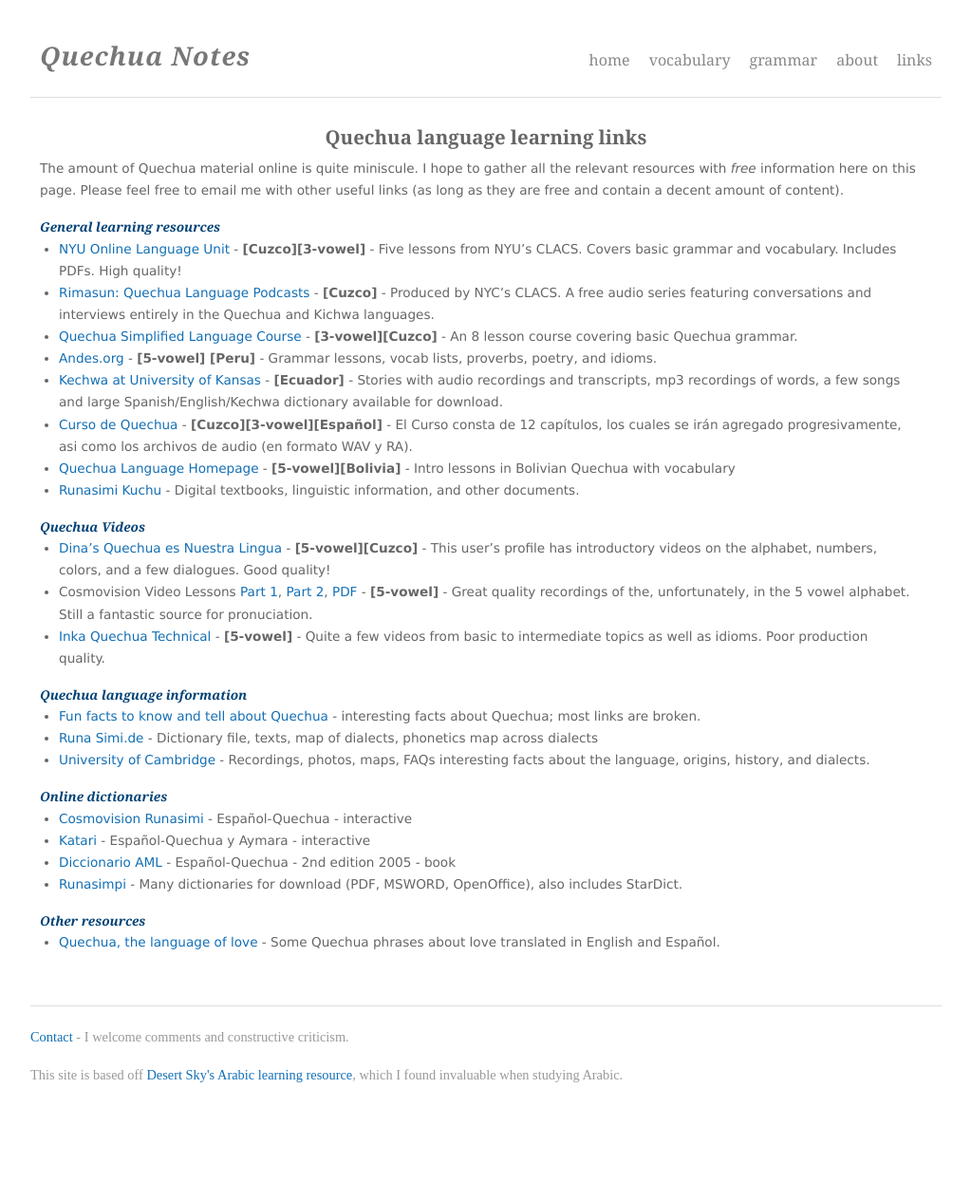
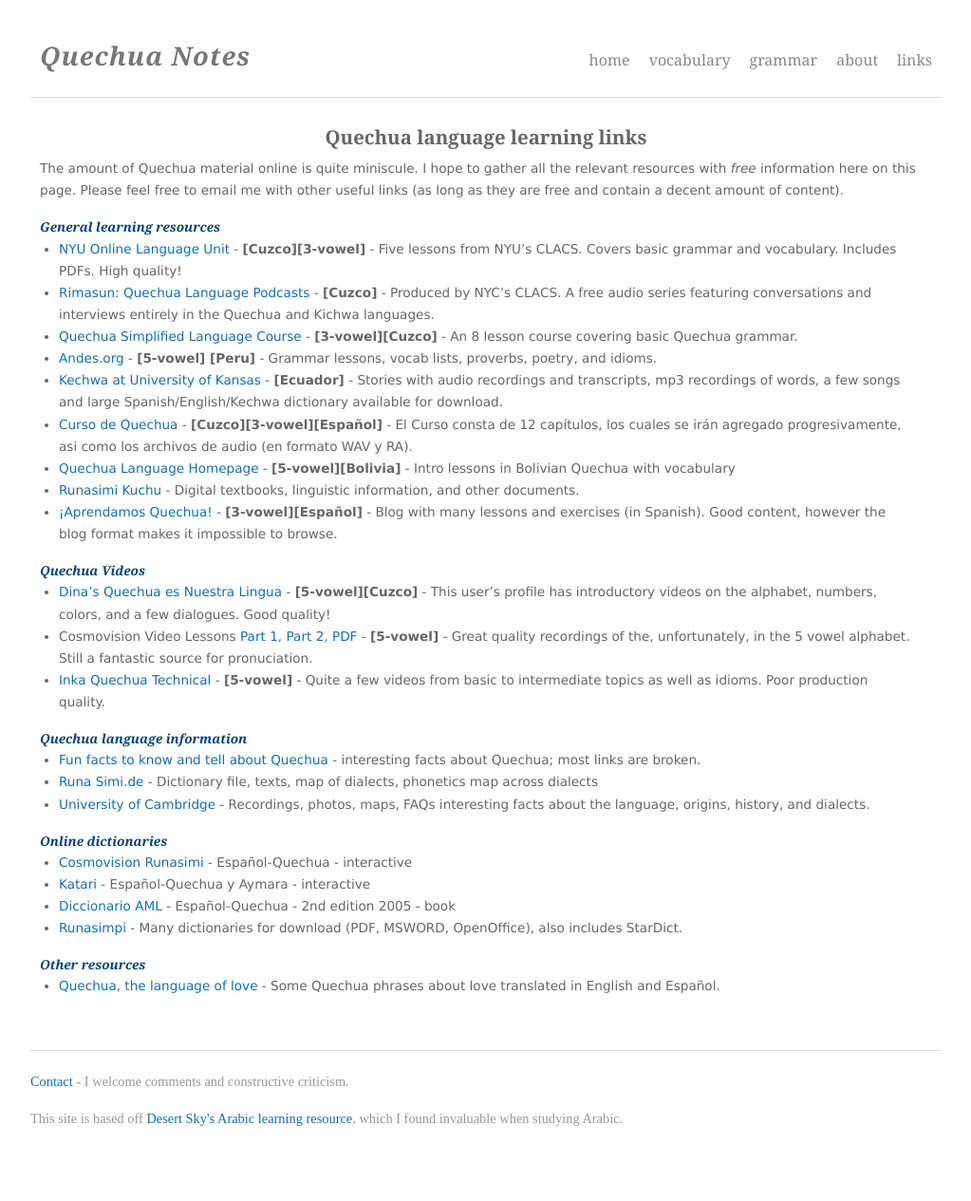
Before and after one commit to Ramblurr/Quechua, a Jekyll site: the page built from links.markdown, in a window 1280 px wide. Shown: the whole page at 95% size, without its empty margins (128-1151 px from the left). Built offline with Jekyll 4.4.1, drawn with Linux system fonts in a browser that asks for light colours; Markdown is read by kramdown in place of the engine named in the settings; before the commit the page ends 1219 px from its top, so only the background shows below that.

Commit message:
add apr link

```diff
--- a/links.markdown
+++ b/links.markdown
@@ -29,6 +29,9 @@
   Bolivian Quechua with vocabulary
 * [Runasimi Kuchu][cyberqu] - Digital textbooks, linguistic information, and
   other documents.
+* [¡Aprendamos Quechua!][apr] - **[3-vowel][Español]** - Blog with many lessons
+  and exercises (in Spanish). Good content, however the blog format makes it
+  impossible to browse.
 
 ### Quechua Videos
 
```
Also changed, not shown: other parts of links.markdown (+1 -0 lines).
